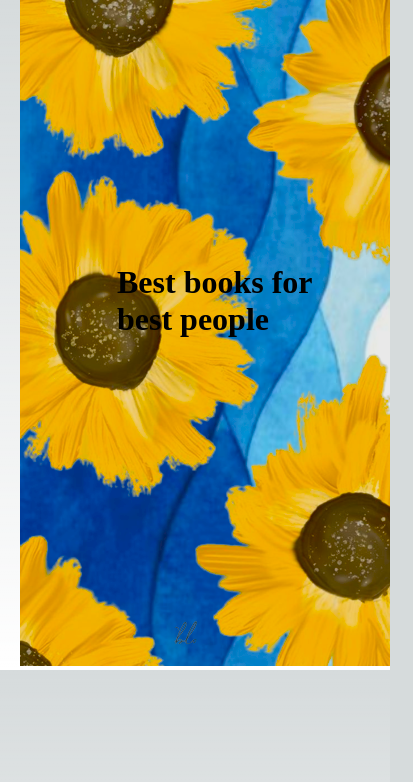
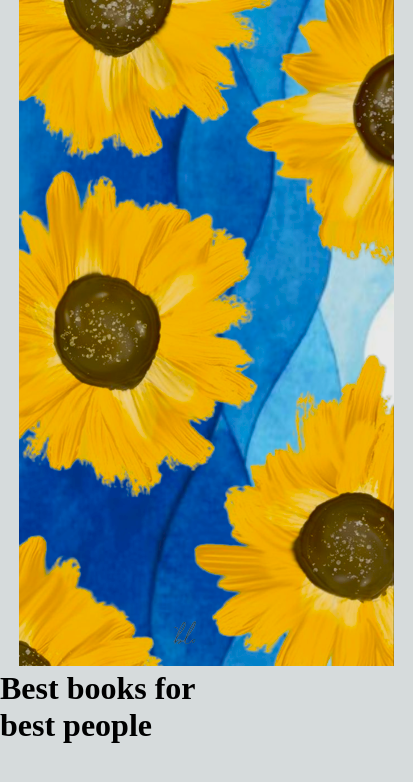
Before and after one commit to Spandita-dwivedi/Van-gogh, a Next.js app: page / in a window 390 px wide. Shown: the top 782 px of the page, 413 px wide, since content can reach past the window. Built offline with nearby package versions, Linux system fonts and the light colour scheme.

Commit message:
Responsiveness

```diff
--- a/components/Main/Main.jsx
+++ b/components/Main/Main.jsx
@@ -1,61 +1,24 @@
 import React from 'react'
 import styles from "./Main.module.scss"
-import { useState, useEffect } from 'react';
-
-
-export default function Maincomp() {
-    let fix;
-    if (typeof window !== "undefined") {
-      fix = window.innerWidth;
-    }
-
-    const [windowWidth, setWindowWidth] = useState(fix);
-
-    const setWindowDimensions = () => {
-      setWindowWidth(window.innerWidth)
-    }
-
-    useEffect(() => {
-      window.addEventListener('resize', setWindowDimensions);
-      return () => {
-        window.removeEventListener('resize', setWindowDimensions)
-      }
-    }, []);
 
 
 
 
-    if (windowWidth >= 700) {
-        return(
+
+export default function Maincomp() {
+  return (
     <>
       <div className={styles.main}>
-                <img src="/images/Group-7.png" alt="" />
+        <picture>
+        <source srcset="/images/Group-7.png" media="(min-width: 568px)" />
+            <img src="/images/Group-8.png" alt="PP" />
+            </picture>
             <div className={styles.main2}>
               <h1>Best books for<br />
                 best people</h1>
             </div>
           </div>
 
-
-
         </>
         );
 }
-else{
-return(
-    <>
-    <div className={styles.mains}>
-        <img src="/images/Group-8.png" alt="" />
-        <div className={styles.mains2}>
-            <h1>Best books for<br />
-                    best people</h1>
-        </div>
-    </div>
-
-
-
-    </>
-)
-}
-
-}
--- a/components/Main/Main.module.scss
+++ b/components/Main/Main.module.scss
@@ -2,36 +2,41 @@
 
     position: absolute;
 
+picture{
 
-    img {
-
+    @media (min-width: 568px){
         position: relative;
         left: 10%;
         z-index: -1;
+}
 
-        @media only screen and (max-width: 1024px) {
-            left: 0;
-        }
+@media (min-width: 390px){
+   margin-left: 5%;
+   margin-right: 5%;
+    z-index: -1;
+}
 
-    }
 
-    .main2 {
 
-        h1 {
+}
 
-            z-index: 1;
-            position: absolute;
-            bottom: 40%;
-            left: 50%;
+// .two{
+//     position: relative;
+//     right: 5%;
 
-            @media only screen and (max-width: 1024px) {
+// }
 
-                left: 40%;
-                bottom: 40%;
 
-            }
-        }
-    }
+    // .main2 {
+
+    //     h1 {
+
+    //         z-index: 1;
+    //         position: absolute;
+    //         bottom: 40%;
+    //         left: 30%;
+    //     }
+    // }
 }
 
 
@@ -39,11 +44,6 @@
     img {
         position: relative;
         z-index: -1;
-
-        @media only screen and (min-width: 376px) {
-            left: 5%;
-        }
-
     }
 
     .mains2 {
@@ -53,10 +53,6 @@
             bottom: 50%;
             left: 25%;
 
-            @media only screen and (min-width: 376px) {
-                left: 30%;
-                bottom: 60%;
-            }
         }
     }
 }
```
Lines whose indentation alone changed are shown as unchanged.
